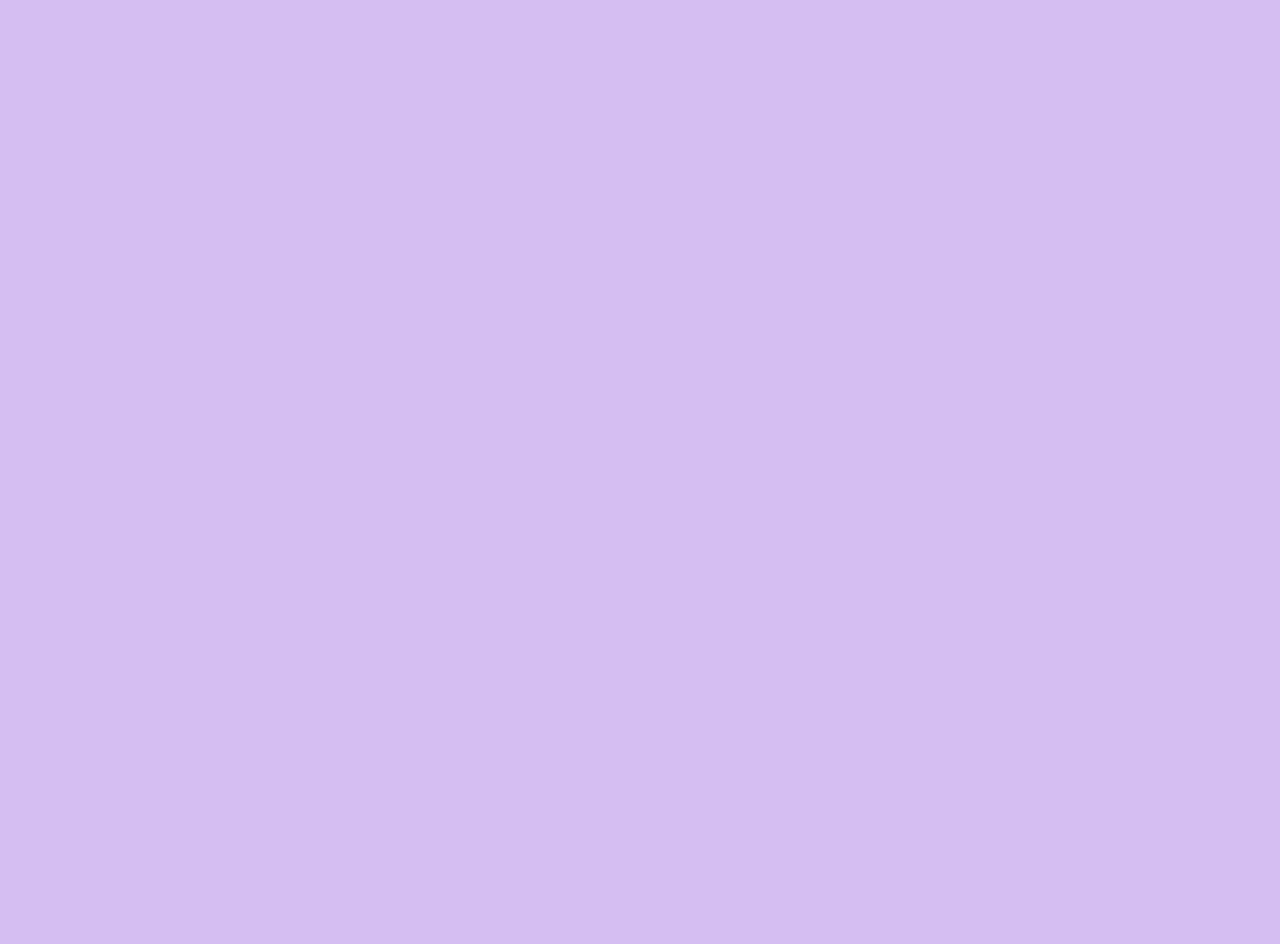
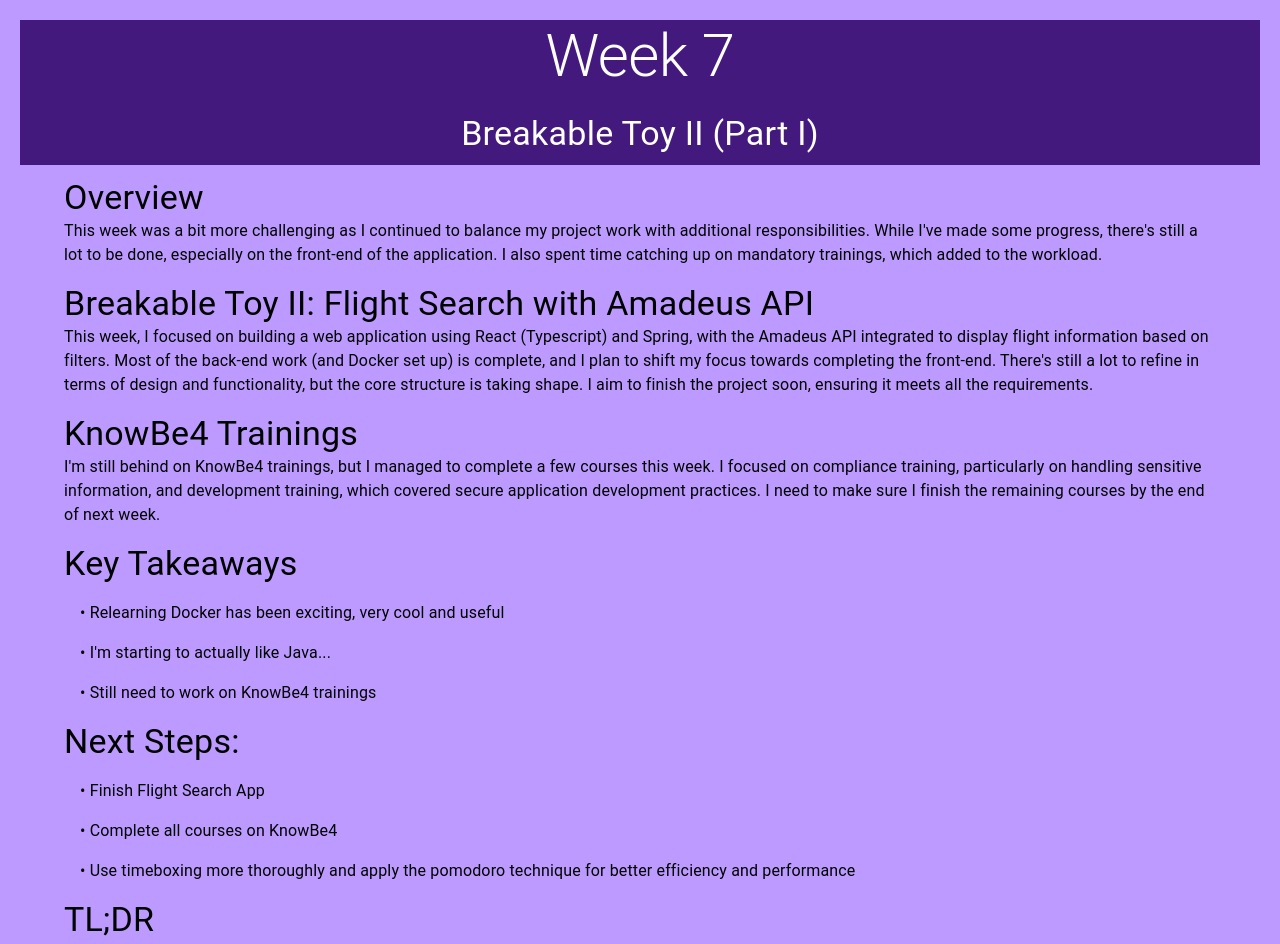
Before and after one commit to SotosunaEncora/SotosunaEncora.github.io, a React (Create React App) app: page /blog-post-6 in a window 1280 px wide. Before the commit this address had no page. Shown: the top 944 px of the page. Before the commit the page ends 800 px from the top, so only its background shows below. Built offline with nearby package versions, Linux system fonts and the light colour scheme.

Commit message:
Add W7
Added new blog

```diff
--- a/src/App.jsx
+++ b/src/App.jsx
@@ -6,6 +6,7 @@ import BlogPost2 from './components/blogs/BlogPost2';
 import BlogPost3 from './components/blogs/BlogPost3';
 import BlogPost4 from './components/blogs/BlogPost4';
 import BlogPost5 from './components/blogs/BlogPost5';
+import BlogPost6 from './components/blogs/BlogPost6';
 import TechBlogPost1 from './components/tech_logs/TechBlogPost1';
 import TechBlogPost2 from './components/tech_logs/TechBlogPost2';
 import TechBlogPost3 from './components/tech_logs/TechBlogPost3';
@@ -20,6 +21,7 @@ const App = () => {
         <Route path="/blog-post-3" element={<BlogPost3 />} />
         <Route path="/blog-post-4" element={<BlogPost4 />} />
         <Route path="/blog-post-5" element={<BlogPost5 />} />
+        <Route path="/blog-post-6" element={<BlogPost6 />} />
         <Route path="/tech-log-post-1" element={<TechBlogPost1 />} />
         <Route path="/tech-log-post-2" element={<TechBlogPost2 />} />
         <Route path="/tech-log-post-3" element={<TechBlogPost3 />} />
--- a/src/components/Home.jsx
+++ b/src/components/Home.jsx
@@ -33,6 +33,18 @@ const Home = () => {
             </Dialog>
 
             <Container >
+            <Link to="/blog-post-6" style={{ textDecoration: 'none' }}>
+                    <Card style={{ margin: '20px 0', border: '5px solid #8fc641', borderRadius:'10px', backgroundColor:'#f1eafb', color:'#8fc641' }}>
+                        <CardContent>
+                            <Typography variant="h5" component="h2">
+                                Blog: Week 7
+                            </Typography>
+                            <Typography color="#a2d062">
+                                Breakable Toy II (Part I)
+                            </Typography>
+                        </CardContent>
+                    </Card>
+                </Link>
                 <Link to="/blog-post-5" style={{ textDecoration: 'none' }}>
                     <Card style={{ margin: '20px 0', border: '5px solid #8fc641', borderRadius:'10px', backgroundColor:'#f1eafb', color:'#8fc641' }}>
                         <CardContent>
--- /dev/null
+++ b/src/components/blogs/BlogPost6.jsx
@@ -0,0 +1,90 @@
+import React from 'react';
+import { Container, Typography, List, ListItem} from '@mui/material';
+
+const BlogPost6 = () => {
+  return (
+    <div style={{ backgroundColor: '#bc9aff', minHeight: '100vh', padding: '20px' }}>
+        <div style={{ backgroundColor: '#44197e', width: '100%', margin: '0', textAlign: 'center' }}>
+            <Typography variant="h2" align="center" color="white" gutterBottom>
+                Week 7
+            </Typography>
+            <Typography variant="h4" align="center" color="white" gutterBottom style={{paddingBottom: '10px'}}>
+                Breakable Toy II (Part I)
+            </Typography>
+        </div>
+        <Container>
+            <Typography variant="h4">
+                Overview
+            </Typography>
+            <Typography variant="body1" paragraph>
+            This week was a bit more challenging as I continued to balance my project work with additional responsibilities. While I've made some progress,
+            there's still a lot to be done, especially on the front-end of the application. I also spent time catching up on mandatory trainings, which added to the workload.
+            </Typography>
+            <Typography variant="h4">
+                Breakable Toy II: Flight Search with Amadeus API
+            </Typography>
+            <Typography variant="body1" paragraph>
+            This week, I focused on building a web application using React (Typescript) and Spring, with the Amadeus API integrated to display flight information
+    based on filters. Most of the back-end work (and Docker set up) is complete, and I plan to shift my focus towards completing the front-end. There's still a lot to refine
+    in terms of design and functionality, but the core structure is taking shape. I aim to finish the project soon, ensuring it meets all the requirements.
+            </Typography>
+            <Typography variant="h4">
+                KnowBe4 Trainings
+            </Typography>
+            <Typography variant="body1" paragraph>
+            I'm still behind on KnowBe4 trainings, but I managed to complete a few courses this week. I focused on compliance training, particularly on handling sensitive
+            information, and development training, which covered secure application development practices. I need to make sure I finish the remaining courses by the end of next week.
+            </Typography>
+            <Typography variant="h4">
+                Key Takeaways
+            </Typography>
+            <List>
+                <ListItem>
+                    <Typography>
+                        • Relearning Docker has been exciting, very cool and useful
+                    </Typography>
+                </ListItem>
+                <ListItem>
+                    <Typography>
+                        • I'm starting to actually like Java...
+                    </Typography>
+                </ListItem>
+                <ListItem>
+                    <Typography>
+                        • Still need to work on KnowBe4 trainings
+                    </Typography>
+                </ListItem>
+            </List>
+            <Typography variant="h4">
+                Next Steps:
+            </Typography>
+            <List>
+            <ListItem>
+                    <Typography>
+                        • Finish Flight Search App
+                    </Typography>
+                </ListItem>
+                <ListItem>
+                    <Typography>
+                        • Complete all courses on KnowBe4
+                    </Typography>
+                </ListItem>
+                <ListItem>
+                    <Typography>
+                        • Use timeboxing more thoroughly and apply the pomodoro technique for better efficiency and performance
+                    </Typography>
+                </ListItem>
+            </List>
+            <Typography variant="h4">
+                TL;DR
+            </Typography>
+            <Typography>
+                Started with the back-end this time around with the web application and relearned some things.
+            </Typography>
+        </Container>
+    </div>
+
+  );
+};
+
+export default BlogPost6;
```
